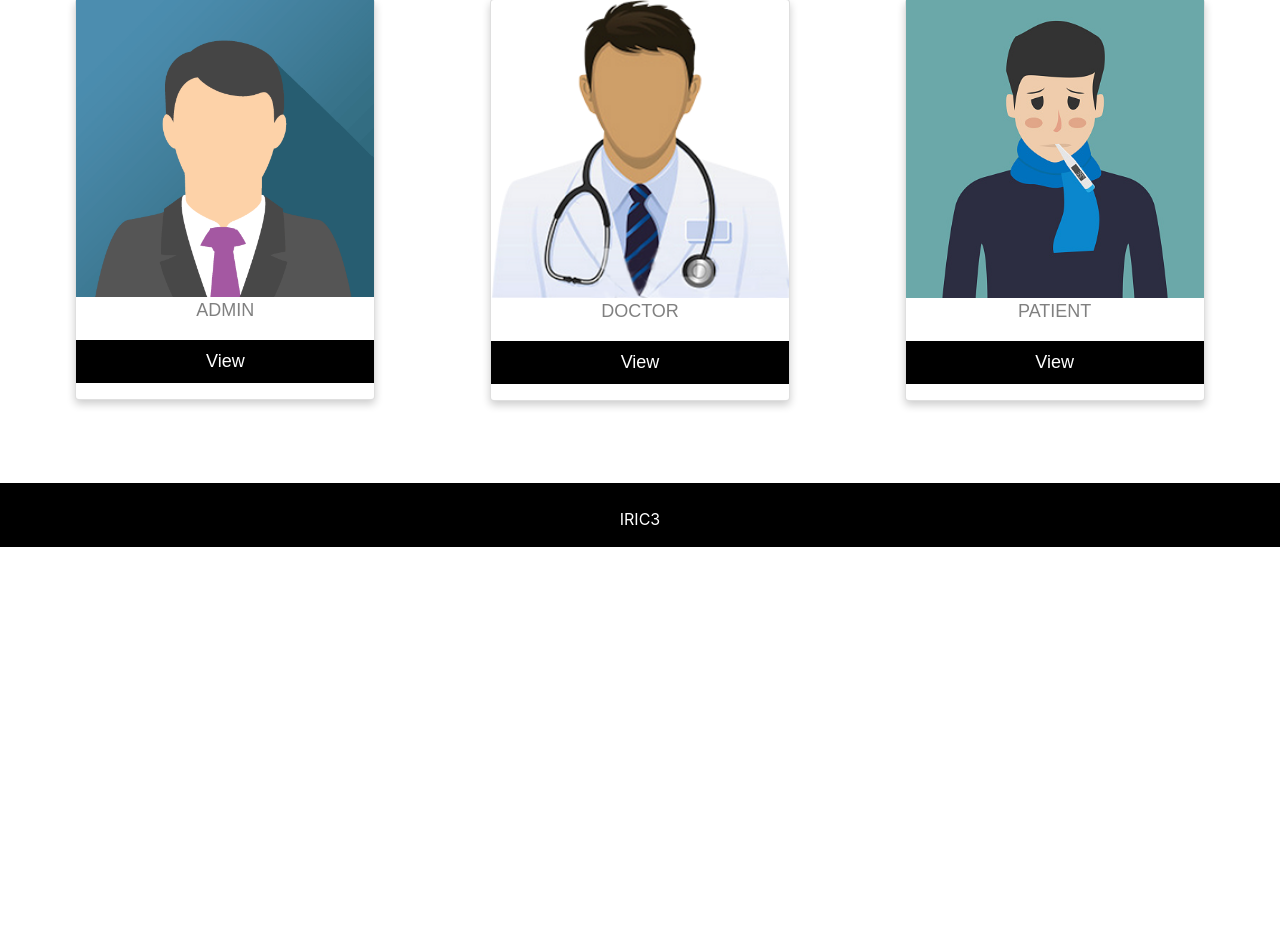
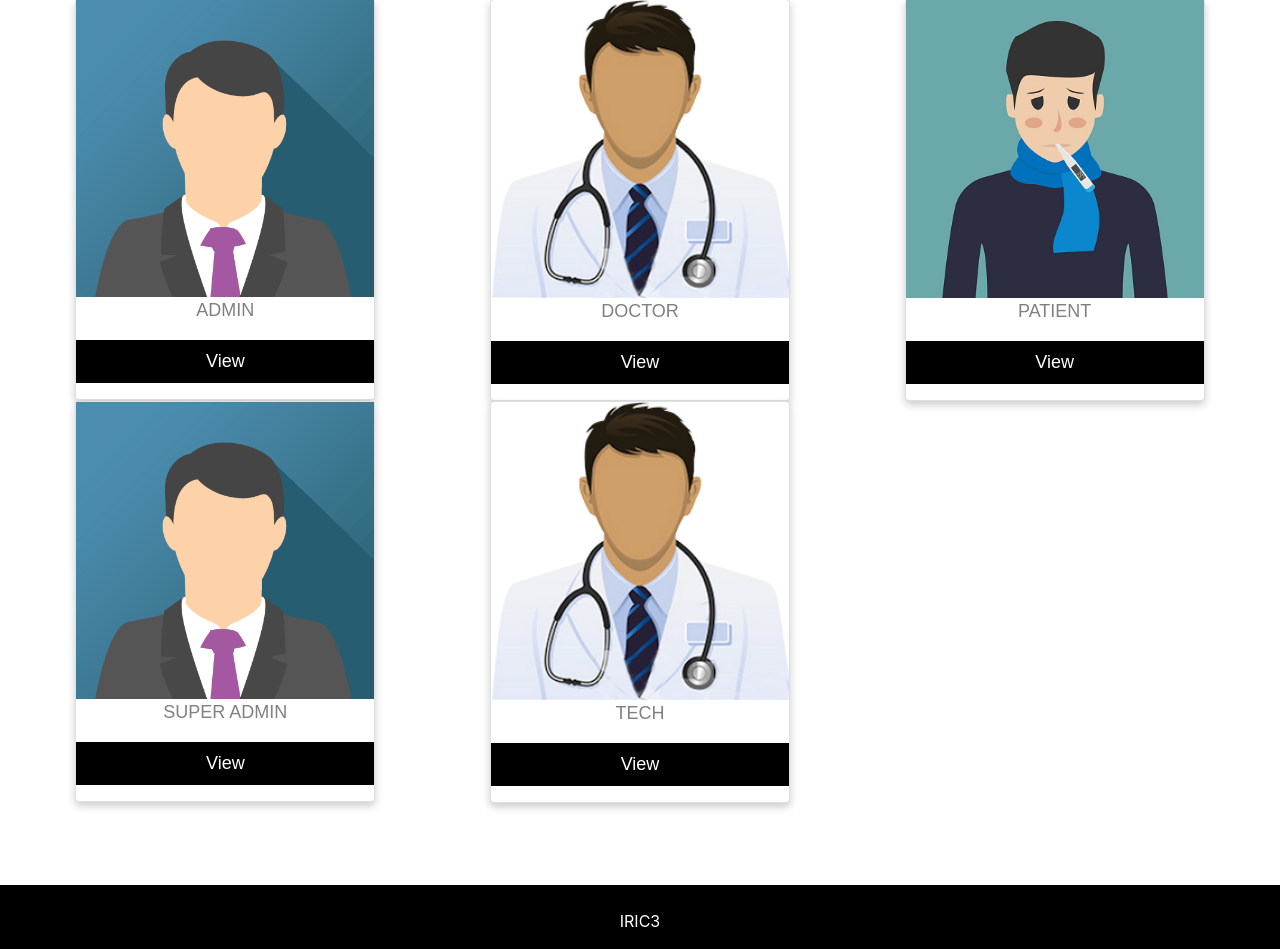
Before and after one commit to chaibourajli/hospital_management, a Django app: page / in a window 1280 px wide. Shown: the part 665-1614 px from the top of the page. Before the commit the page ends 1212 px from the top, so only its background shows below. Run offline with Django 3.2, Linux system fonts and the light colour scheme; some libraries are stand-ins or nearby versions.

Commit message:
superadminclick & staffclick

```diff
--- a/hospitalmanagement/urls.py
+++ b/hospitalmanagement/urls.py
@@ -1,19 +1,8 @@
-"""
-
-
-
-"""
-
-
-
-
 from django.contrib import admin
 from django.urls import path
 from hospital import views
 from django.contrib.auth.views import LoginView,LogoutView
 
-
-#-------------FOR ADMIN RELATED URLS
 urlpatterns = [
     path('admin/', admin.site.urls),
     path('',views.home_view,name=''),
@@ -26,6 +15,8 @@ urlpatterns = [
     path('adminclick', views.adminclick_view),
     path('doctorclick', views.doctorclick_view),
     path('patientclick', views.patientclick_view),
+    path('superadminclick',views.superadminclick_view ),
+    path('staffclick', views.staffclick_view),
 
     path('adminsignup', views.admin_signup_view),
     path('doctorsignup', views.doctor_signup_view,name='doctorsignup'),
--- a/templates/hospital/admin_doctor_patient_card.html
+++ b/templates/hospital/admin_doctor_patient_card.html
@@ -11,6 +11,8 @@
       margin: auto;
       text-align: center;
       font-family: arial;
+      margin-left: auto;
+      margin-right: auto;
     }
 
     .title {
@@ -82,6 +84,22 @@
       </div>
     </div>
 
+    <div class="grid-item">
+      <div class="card">
+        <img src="{% static "images/admin.png" %}" alt="John" style="width:100%">
+        <p class="title">SUPER ADMIN</p>
+        <p><button><a href="/superadminclick">View</a></button></p>
+      </div>
+    </div>
+
+    <div class="grid-item">
+      <div class="card">
+        <img src="{% static "images/doctor.png" %}" alt="John" style="width:100%">
+        <p class="title">TECH</p>
+        <p><button><a href="/staffclick">View</a></button></p>
+      </div>
+    </div>
+
   </div>
   <!--
 .
--- a/templates/hospital/superadminclick.html
+++ b/templates/hospital/superadminclick.html
@@ -14,8 +14,8 @@
   <hr class="my-4">
   <p>You can access various features after Login/SignUp.</p>
   <p class="lead">
-    <a class="btn btn-primary btn-lg" href="/doctorsignup" role="button">Apply</a>
-    <a class="btn btn-primary btn-lg" href="/doctorlogin" role="button">Login</a>
+    <a class="btn btn-primary btn-lg" href="/adminsignup" role="button">Apply</a>
+    <a class="btn btn-primary btn-lg" href="/adminlogin" role="button">Login</a>
   </p>
 </div>
 
```
Also changed, not shown: templates/hospital/staffclick.html (+22 -0 lines).
